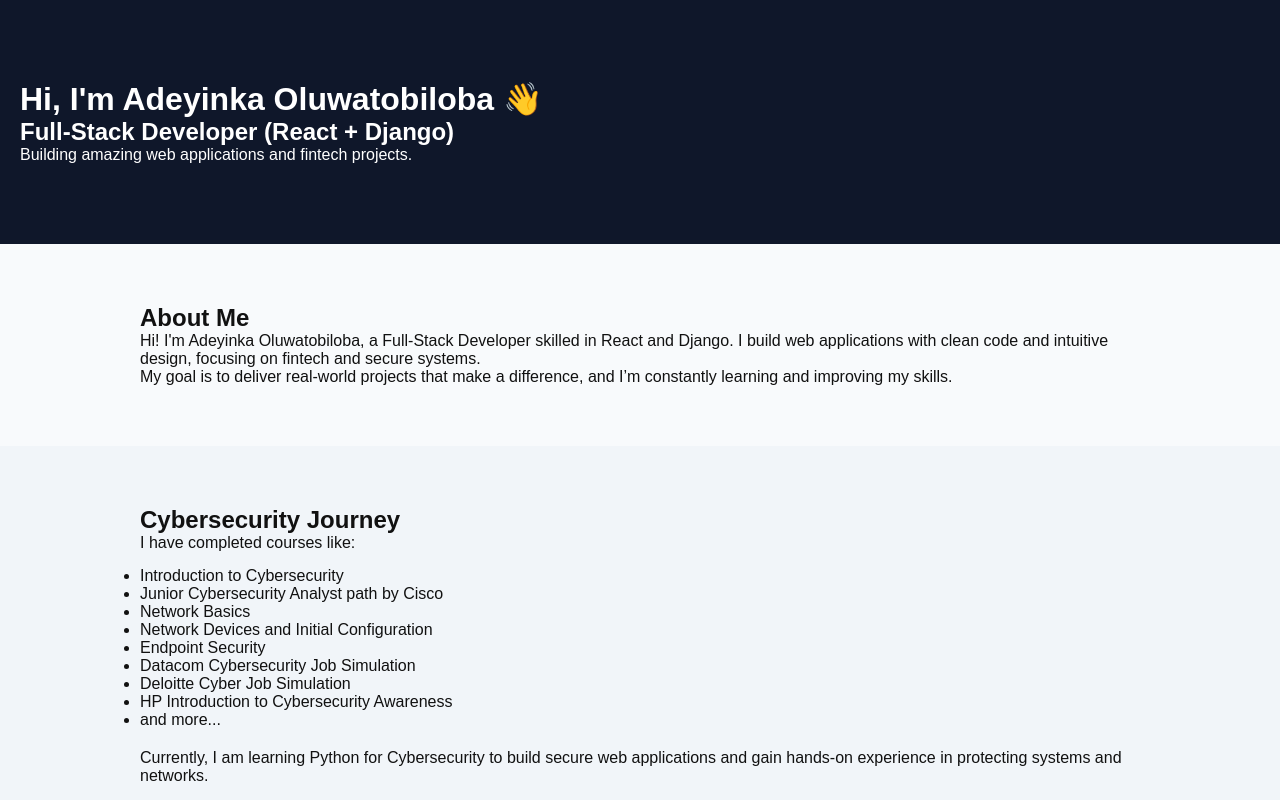
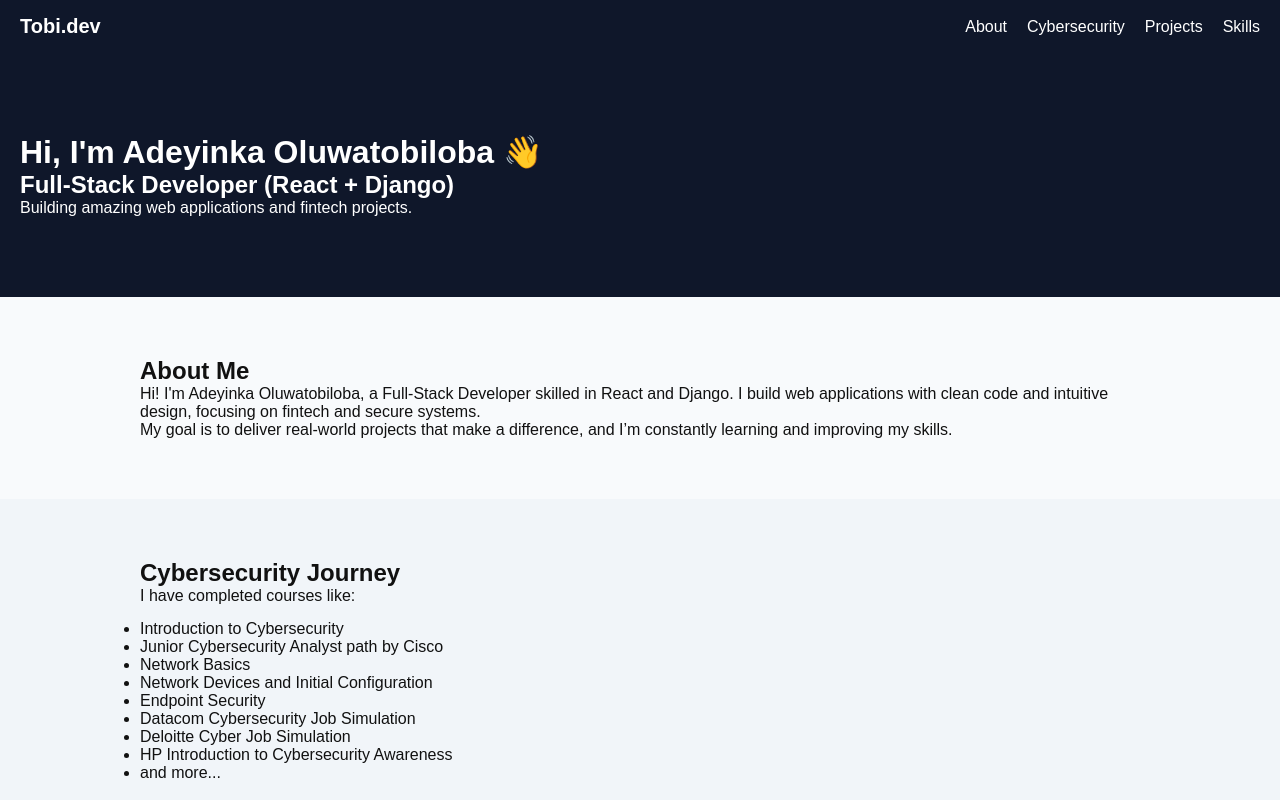
Before and after one commit to Tobiscus100/portfolio-website, a React (Create React App) app: page / in a window 1280 px wide. Shown: the top 800 px of the page. Built offline with nearby package versions, Linux system fonts and the light colour scheme.

Commit message:
Add responsive navbar

```diff
--- a/src/App.css
+++ b/src/App.css
@@ -73,3 +73,61 @@ a {
 a:hover {
   text-decoration: underline;
 }
+
+/* Navbar */
+.navbar {
+  display: flex;
+  justify-content: space-between;
+  align-items: center;
+  padding: 15px 20px;
+  background: #0f172a;
+  color: white;
+  position: sticky;
+  top: 0;
+  z-index: 1000;
+}
+
+.logo {
+  font-size: 20px;
+}
+
+.nav-links {
+  list-style: none;
+  display: flex;
+  gap: 20px;
+}
+
+.nav-links li a {
+  color: white;
+  text-decoration: none;
+}
+
+.menu-icon {
+  display: none;
+  font-size: 26px;
+  cursor: pointer;
+}
+
+/* Mobile */
+@media (max-width: 768px) {
+  .menu-icon {
+    display: block;
+  }
+
+  .nav-links {
+    position: fixed;
+    top: 60px;
+    right: -100%;
+    flex-direction: column;
+    background: #0f172a;
+    width: 100%;
+    height: 100vh;
+    padding-top: 40px;
+    text-align: center;
+    transition: 0.3s;
+  }
+
+  .nav-links.open {
+    right: 0;
+  }
+}
--- a/src/App.jsx
+++ b/src/App.jsx
@@ -1,5 +1,6 @@
 import React from 'react';
 import './App.css';
+import Navbar from './components/Navbar';
 import About from './components/About';
 import Cybersecurity from './components/Cybersecurity';
 import Projects from './components/Projects';
@@ -8,7 +9,7 @@ import Skills from './components/Skills';
 function App() {
   return (
     <div className="App">
-
+      <Navbar />
       <header className="hero">
         <h1>Hi, I'm Adeyinka Oluwatobiloba 👋</h1>
         <h2>Full-Stack Developer (React + Django)</h2>
@@ -16,19 +17,19 @@ function App() {
       </header>
 
       <main>
-        <section>
+        <section id="about">
   <About />
 </section>
 
-        <section className="alt">
+<section id="cybersecurity" className="alt">
   <Cybersecurity />
 </section>
 
-        <section>
+<section id="projects">
   <Projects />
 </section>
 
-        <section className="alt">
+<section id="skills" className="alt">
   <Skills />
 </section>
       </main>
--- /dev/null
+++ b/src/components/Navbar.jsx
@@ -0,0 +1,28 @@
+import React, { useState } from "react";
+
+function Navbar() {
+  const [open, setOpen] = useState(false);
+
+  const toggleMenu = () => {
+    setOpen(!open);
+  };
+
+  return (
+    <nav className="navbar">
+      <h2 className="logo">Tobi.dev</h2>
+
+      <div className="menu-icon" onClick={toggleMenu}>
+        ☰
+      </div>
+
+      <ul className={`nav-links ${open ? "open" : ""}`}>
+        <li><a href="#about" onClick={toggleMenu}>About</a></li>
+        <li><a href="#cybersecurity" onClick={toggleMenu}>Cybersecurity</a></li>
+        <li><a href="#projects" onClick={toggleMenu}>Projects</a></li>
+        <li><a href="#skills" onClick={toggleMenu}>Skills</a></li>
+      </ul>
+    </nav>
+  );
+}
+
+export default Navbar;
```
Lines whose indentation alone changed are shown as unchanged.
